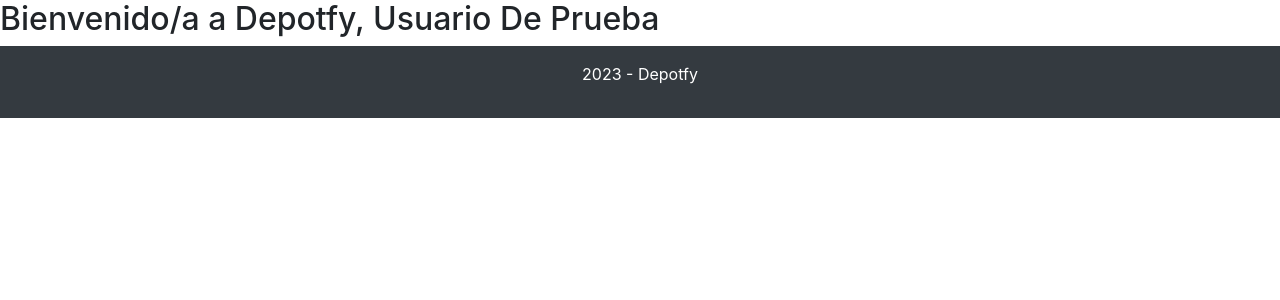
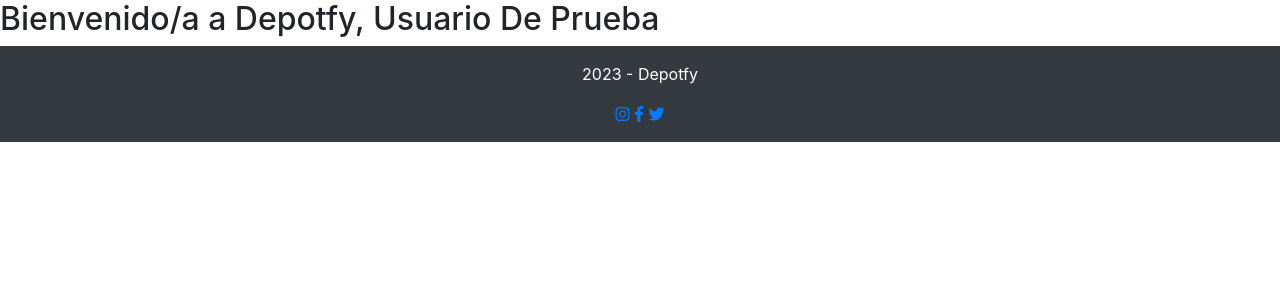
Before and after one commit to druiz181/pig_grupo7, a Django app: page / in a window 1280 px wide. Shown: the part 112-412 px from the top of the page. Run offline with Django 4.2, Linux system fonts and the light colour scheme; some libraries are stand-ins or nearby versions.

Commit message:
Redes sociales

```diff
--- a/core/templates/core/base.html
+++ b/core/templates/core/base.html
@@ -6,6 +6,7 @@
     <meta charset="UTF-8">
     <meta name="viewport" content="width=device-width, initial-scale=1.0">
     <title>Depotfy - {% block title %}   {% endblock %}</title>
+    <link rel="stylesheet" href="https://cdnjs.cloudflare.com/ajax/libs/font-awesome/6.4.2/css/all.min.css" integrity="sha512-z3gLpd7yknf1YoNbCzqRKc4qyor8gaKU1qmn+CShxbuBusANI9QpRohGBreCFkKxLhei6S9CQXFEbbKuqLg0DA==" crossorigin="anonymous" referrerpolicy="no-referrer" />
     <link rel="stylesheet" href="https://maxcdn.bootstrapcdn.com/bootstrap/4.5.2/css/bootstrap.min.css">
     <script src="https://ajax.googleapis.com/ajax/libs/jquery/3.5.1/jquery.min.js"></script>
     <script src="https://cdnjs.cloudflare.com/ajax/libs/popper.js/1.16.0/umd/popper.min.js"></script>
@@ -58,6 +59,11 @@
 
     <footer class="footer bg-dark text-white text-center py-3">
         <p> 2023 - Depotfy</p>
+        <div class="redes">
+            <a href="#"><i class="fa-brands fa-instagram"></i></a>
+            <a href="#"><i class="fa-brands fa-facebook-f"></i></a>
+            <a href="#"><i class="fab fa-twitter"></i></a>
+        </div>
     </footer>
 
 </body>
```
Also changed, not shown: 1 other file.
